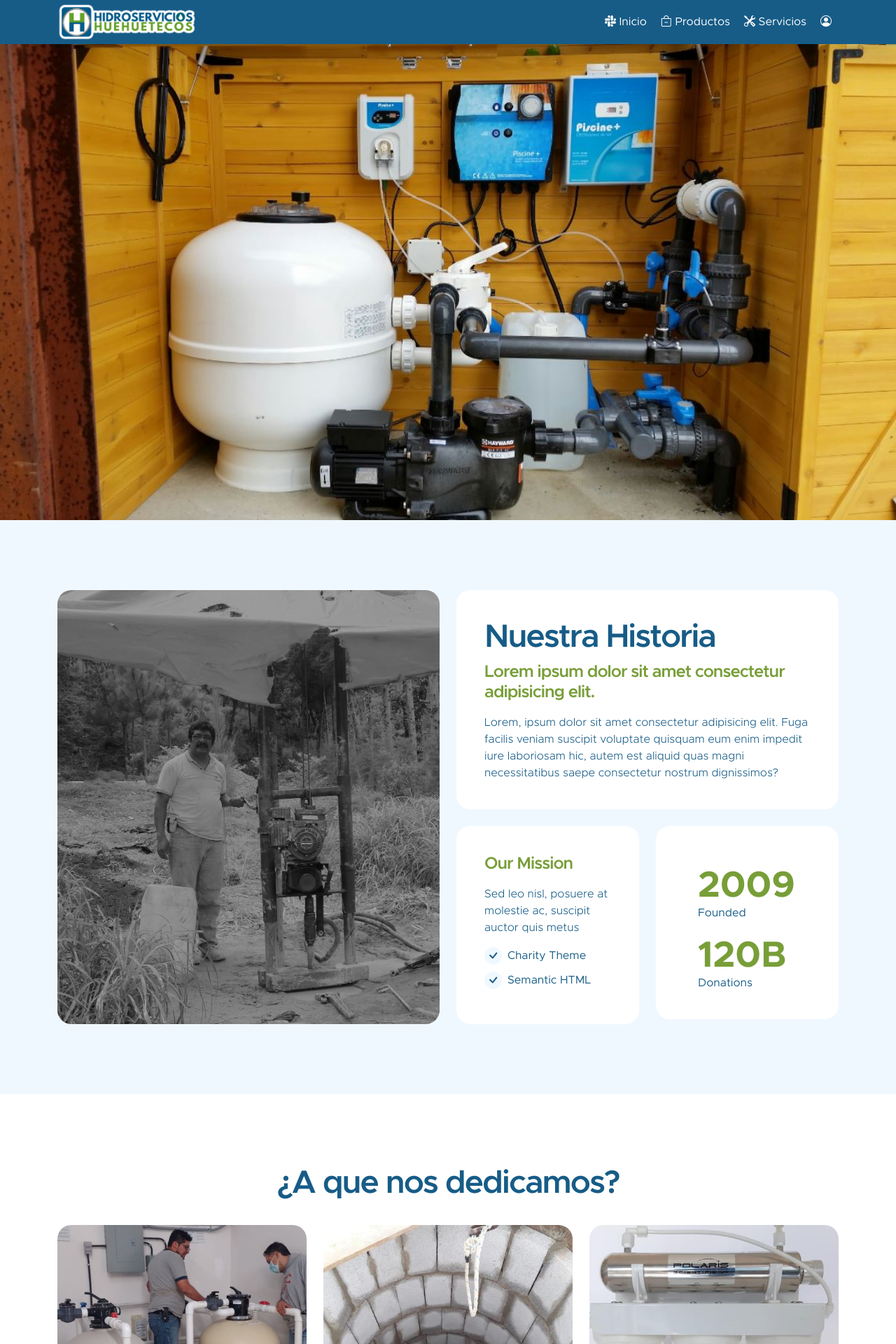
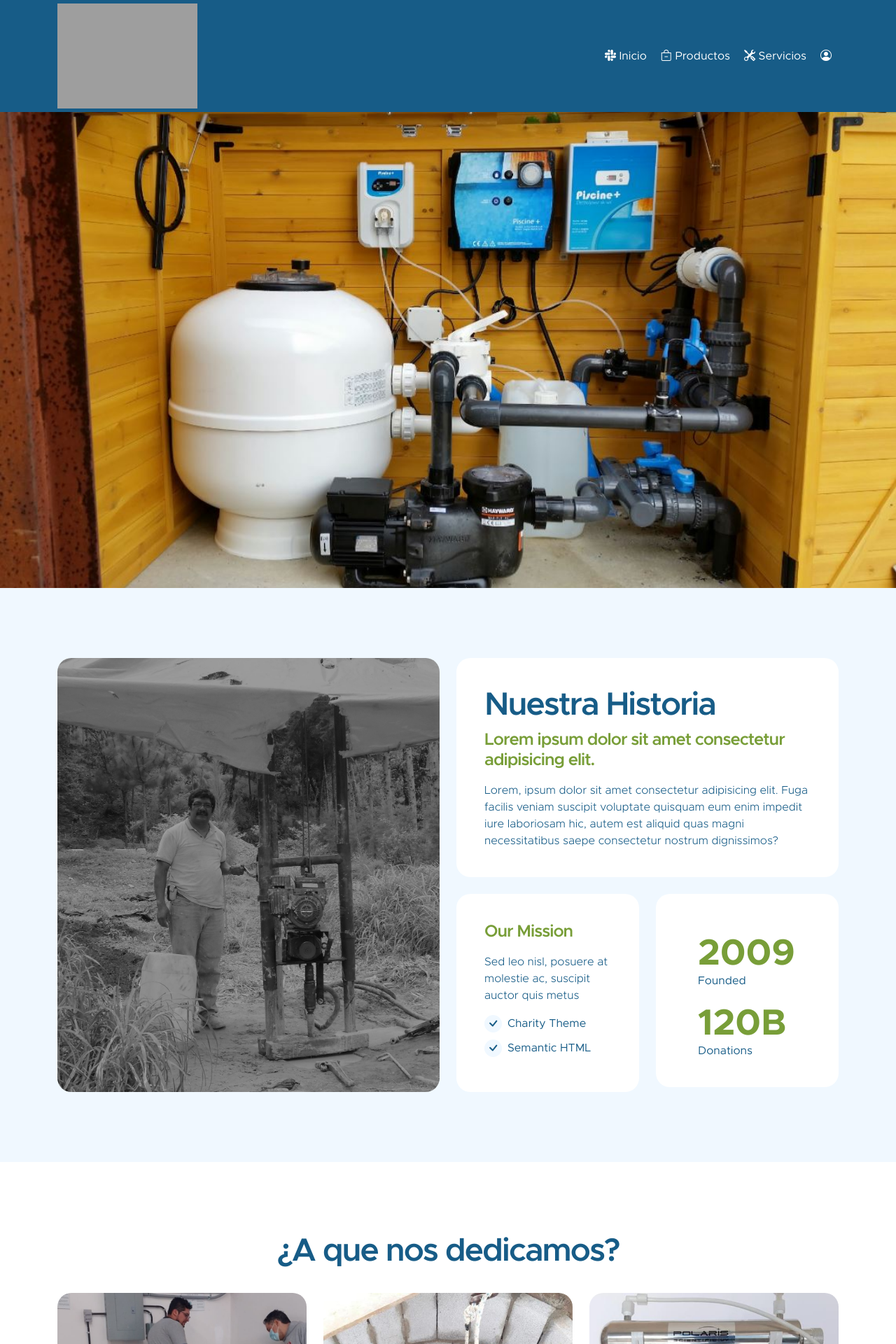
Before and after one commit to osmanegv/Hidroservicios, a PHP site: page / in a window 1280 px wide. Shown: the top 1920 px of the page at 70% size. Run offline with PHP 8.4, Linux system fonts and the light colour scheme; grey boxes are pictures that could not be loaded.

Commit message:
version 1.4

```diff
--- a/pages/content/home.php
+++ b/pages/content/home.php
@@ -97,7 +97,7 @@
                 <!--  PRO 1 -->
                 <div class="col-lg-4 col-md-6 col-12 mb-4 mb-lg-0">
                     <div class="custom-block-wrap">
-                        <img src="images/productos/1.jpg" class="custom-block-image img-fluid" alt="">
+                        <img src="/images/productos/1.jpg" class="custom-block-image img-fluid" alt="">
                         <div class="custom-block">
                             <div class="custom-block-body text-center">
                                 <p>Venta, instalación, reparación y mantenimiento de bombas para pozos artesanales, pozos mecánicos, cisternas, piscinas, ríos. </p>
@@ -114,7 +114,7 @@
                 <!--  PRO 2 -->
                 <div class="col-lg-4 col-md-6 col-12 mb-4 mb-lg-0">
                     <div class="custom-block-wrap">
-                        <img src="images/productos/7.jpg" class="custom-block-image img-fluid" alt="">
+                        <img src="/images/productos/7.jpg" class="custom-block-image img-fluid" alt="">
                         <div class="custom-block">
                             <div class="custom-block-body text-center">
                                 <p> <br> Perforación de pozos artesanales y mecánicos. <br> <br> </p>
@@ -131,7 +131,7 @@
                 <!--  PRO 3 -->
                 <div class="col-lg-4 col-md-6 col-12 mb-4 mb-lg-0">
                     <div class="custom-block-wrap">
-                        <img src="images/productos/10.jpg" class="custom-block-image img-fluid" alt="">
+                        <img src="/images/productos/10.jpg" class="custom-block-image img-fluid" alt="">
                         <div class="custom-block">
                             <div class="custom-block-body text-center">
                                 <p>Instalación, reparación y mantenimiento de sistemas de purificación de agua. <br> <br> </p>
@@ -180,7 +180,7 @@
                     <div class="custom-text-block text-center">
                         <h2 class="mb-0">Misión</h2>
                         <p class="text-muted mb-lg-4 mb-md-4"> </p>
-                        <p >Somos una empresa Huehueteca especializada en brindar soluciones a las necesidades
+                        <p>Somos una empresa Huehueteca especializada en brindar soluciones a las necesidades
                             relacionadas con el agua, a través de productos y servicios de alta calidad que
                             garanticen el bienestar y la inversión de nuestros clientes, por medio de la experiencia
                             y la actualización constante.</p>
--- a/rf/footer.php
+++ b/rf/footer.php
@@ -2,7 +2,7 @@
         <div class="container">
             <div class="row">
                 <div class="col-lg-3 col-12 mb-4">
-                    <img src="/images/imagen7.png" class="img-fluid" width="200px" alt="">
+                    <img src="/images/logo.png" class="img-fluid" width="200px" alt="">
                 </div>
 
                 <div class="col-lg-4 col-md-6 col-12 mb-4">
--- a/rf/header.php
+++ b/rf/header.php
@@ -5,7 +5,7 @@
         <div class="container">
 
             <a class="navbar-brand" href="index.php">
-                <img src="/images/imagen7.png" class="img-fluid" width="200px">
+                <img src="/images/logo.png" class="img-fluid" width="200px">
 
 
                 <span>
```
Also changed, not shown: images/Imagen7.png (deleted).
